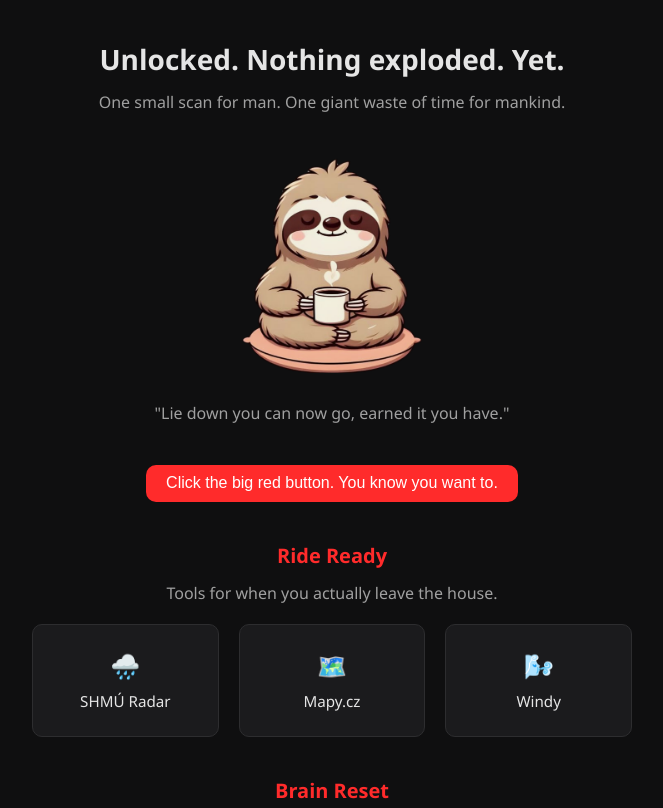
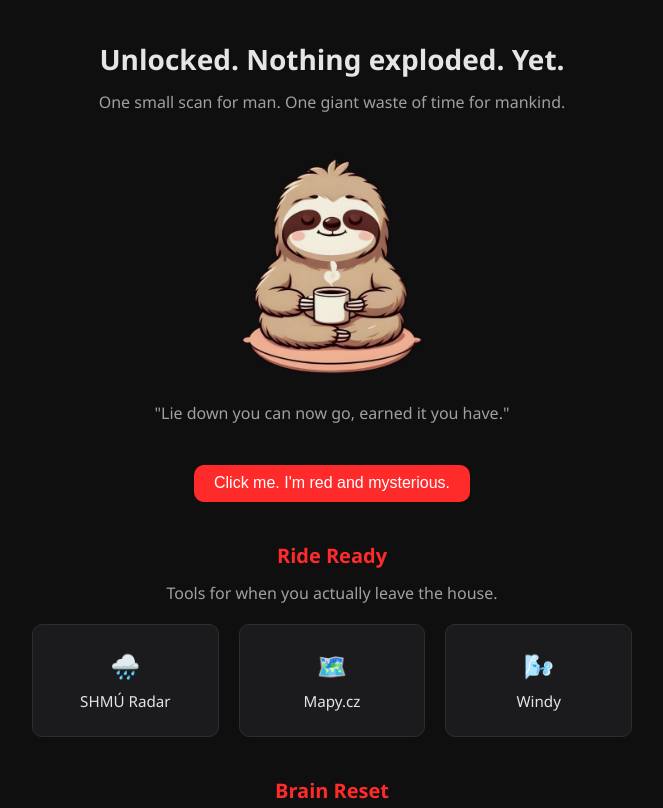
Before and after one commit to swishteek/Happy-Birthday, a plain HTML site: page index.html in a window 1280 px wide. Shown: the top 808 px of the page, without its empty margins (308-971 px from the left). Drawn offline with Linux system fonts and the light colour scheme.

Commit message:
Update index.html

```diff
--- a/index.html
+++ b/index.html
@@ -114,7 +114,7 @@
     <img class="img-meme" src="LS20250805103657.png" alt="Sloth approves" />
     <p>"Lie down you can now go, earned it you have."</p>
 
-    <button class="play" id="playBtn" aria-label="Play celebratory anthem">Click the big red button. You know you want to.</button>
+    <button class="play" id="playBtn" aria-label="Play celebratory anthem">Click me. I'm red and mysterious.</button>
     <audio id="anthem" src="https://youtu.be/3cnSbVjojzM?si=GtmvdNK__UotCnur"></audio>
 
     <h2>Ride Ready</h2>
```
